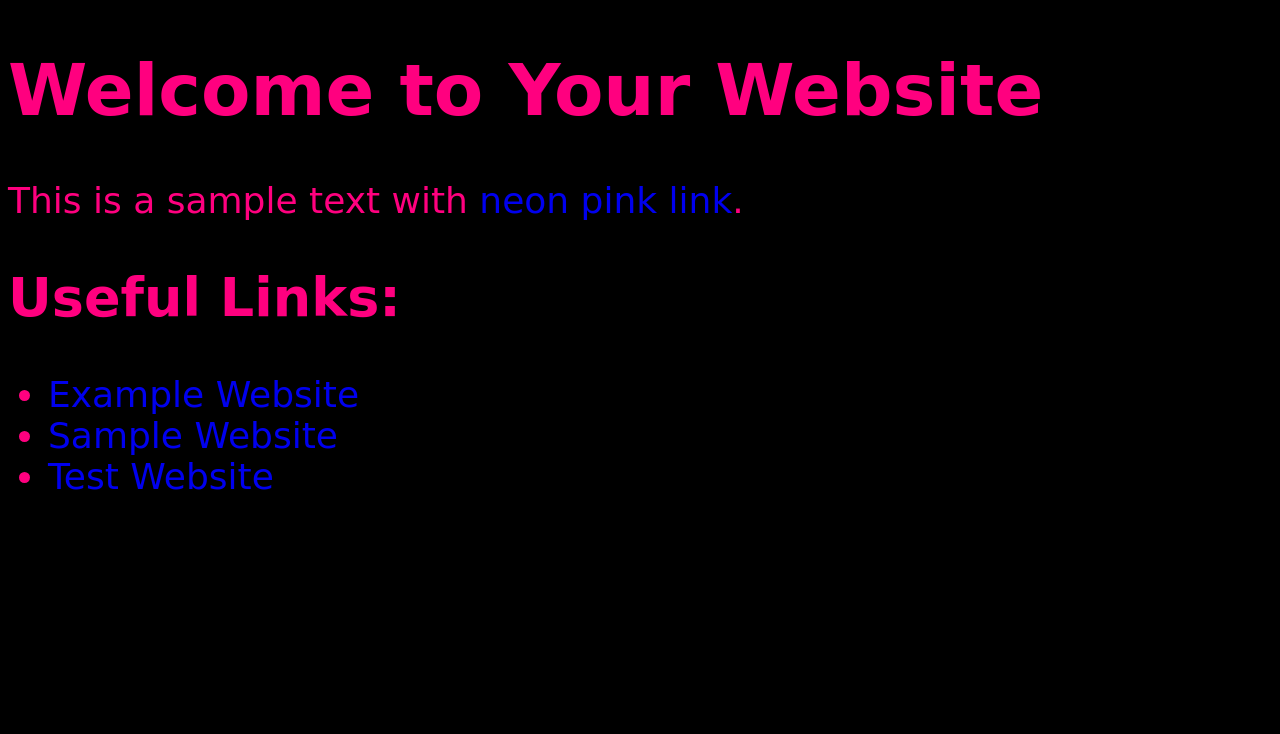
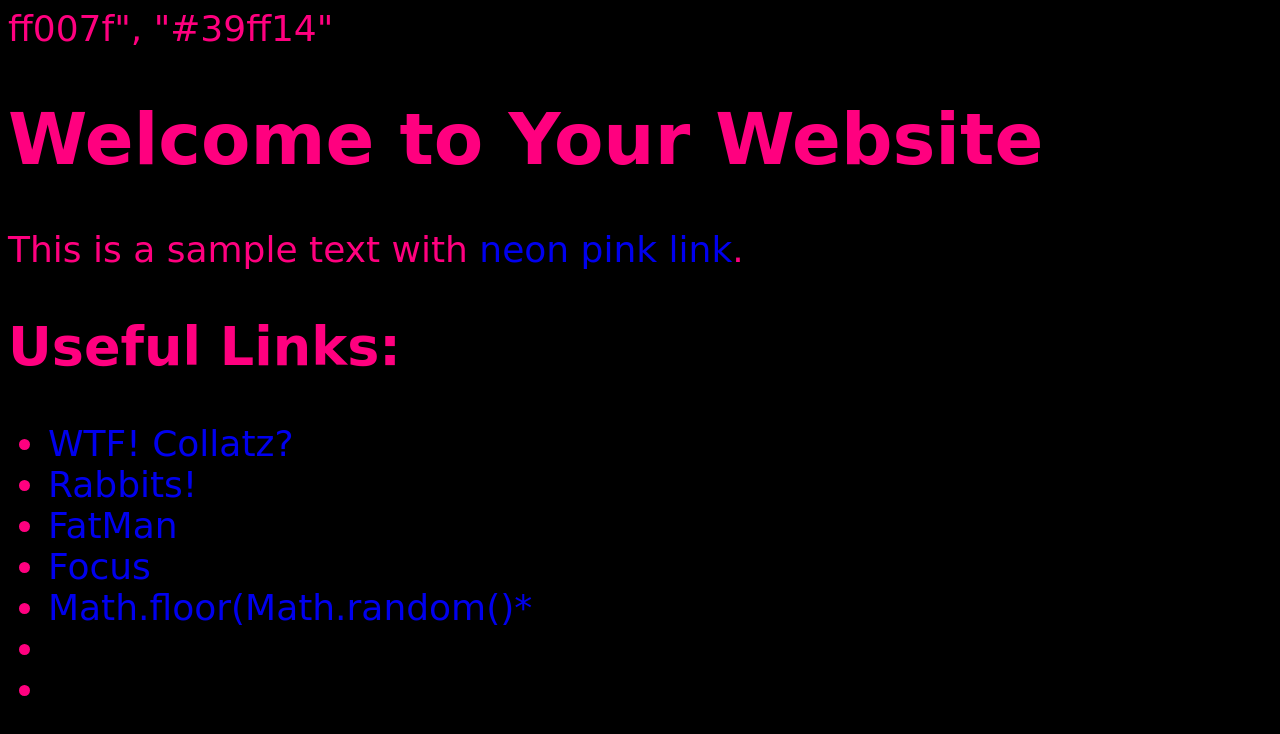
Before and after one commit to aiy-xy/aiy-xy.github.io, a plain HTML site: page index.html in a window 1280 px wide. Drawn offline with Linux system fonts and the light colour scheme; a web font is replaced by a local one.

Commit message:
Update index.html

```diff
--- a/index.html
+++ b/index.html
@@ -3,6 +3,8 @@
 
 <head>
     <meta charset="UTF-8">
+  ff007f", "#39ff14"
+
     <meta name="viewport" content="width=device-width, initial-scale=1.0">
     <title>Your Website Title</title>
     <style>
@@ -14,16 +16,16 @@
         }
 
         a {
-            color: neon pink;
+            color: 39ff14;
             text-decoration: none;
         }
 
         .links {
-            color: neon green;
+            color: ff007f;
         }
 
         .links a {
-            color: neon pink;
+            color: 39ff14;
         }
 
         .moving-dot {
@@ -31,7 +33,7 @@
             height: 10px;
             width: 10px;
             border-radius: 50%;
-            background-color: neon green;
+            background-color: ff007f;
             animation: moveDot 2s infinite;
         }
 
@@ -62,9 +64,16 @@
     <div class="links">
         <h2>Useful Links:</h2>
         <ul>
-            <li><a href="https://example.com">Example Website</a></li>
-            <li><a href="https://sample.com">Sample Website</a></li>
-            <li><a href="https://test.com">Test Website</a></li>
+            <li><a href="Collatz.html">WTF! Collatz?</a></li>
+            <li><a href="Fibonacci.html">Rabbits!</a></li>
+            <li><a href="Mandelbrot.html">FatMan</a></li>
+            <li><a href="Focus.html">Focus</a></li>
+            <li><a href="Math.floor(Math.random() *.html">Math.floor(Math.random()*</a></li>
+            <li><a href=""></a></li>
+            <li><a href=""></a></li>
+
+
+
         </ul>
     </div>
 
```
